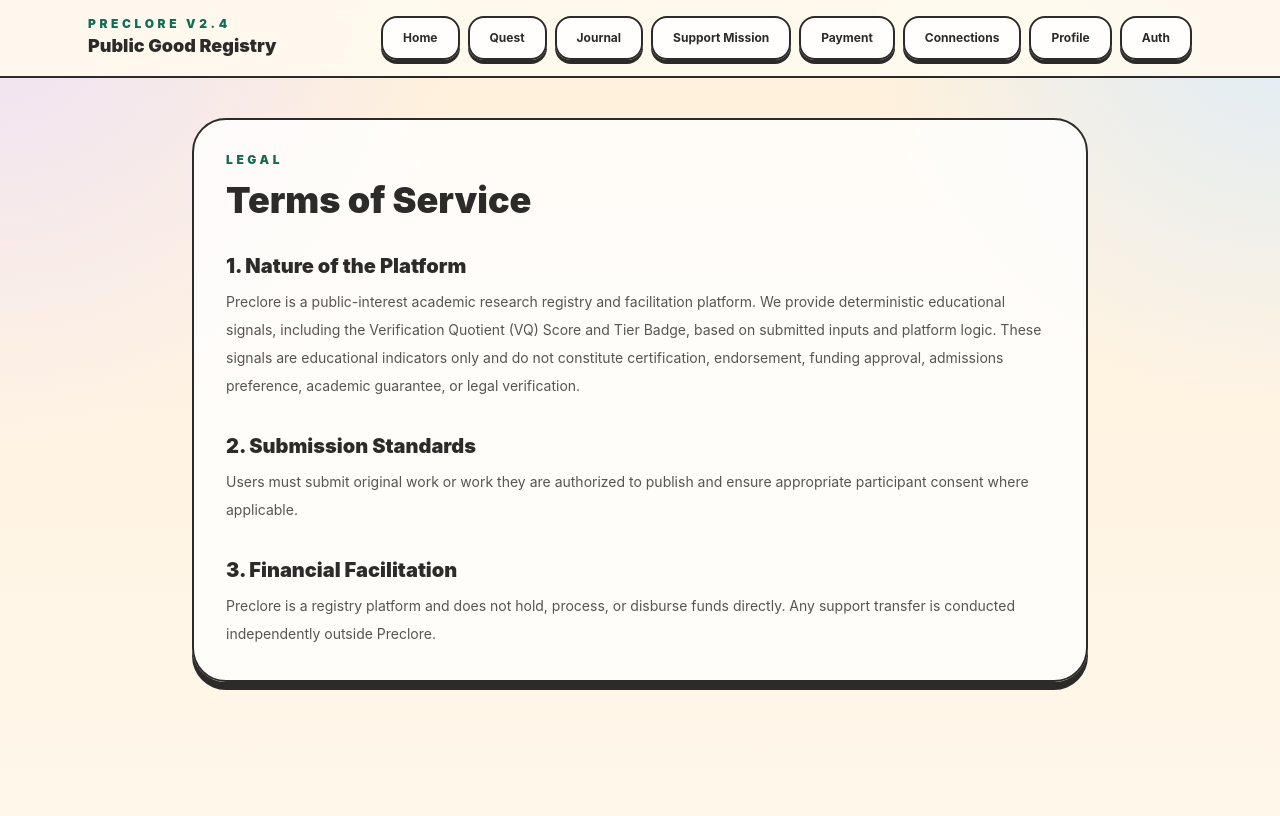
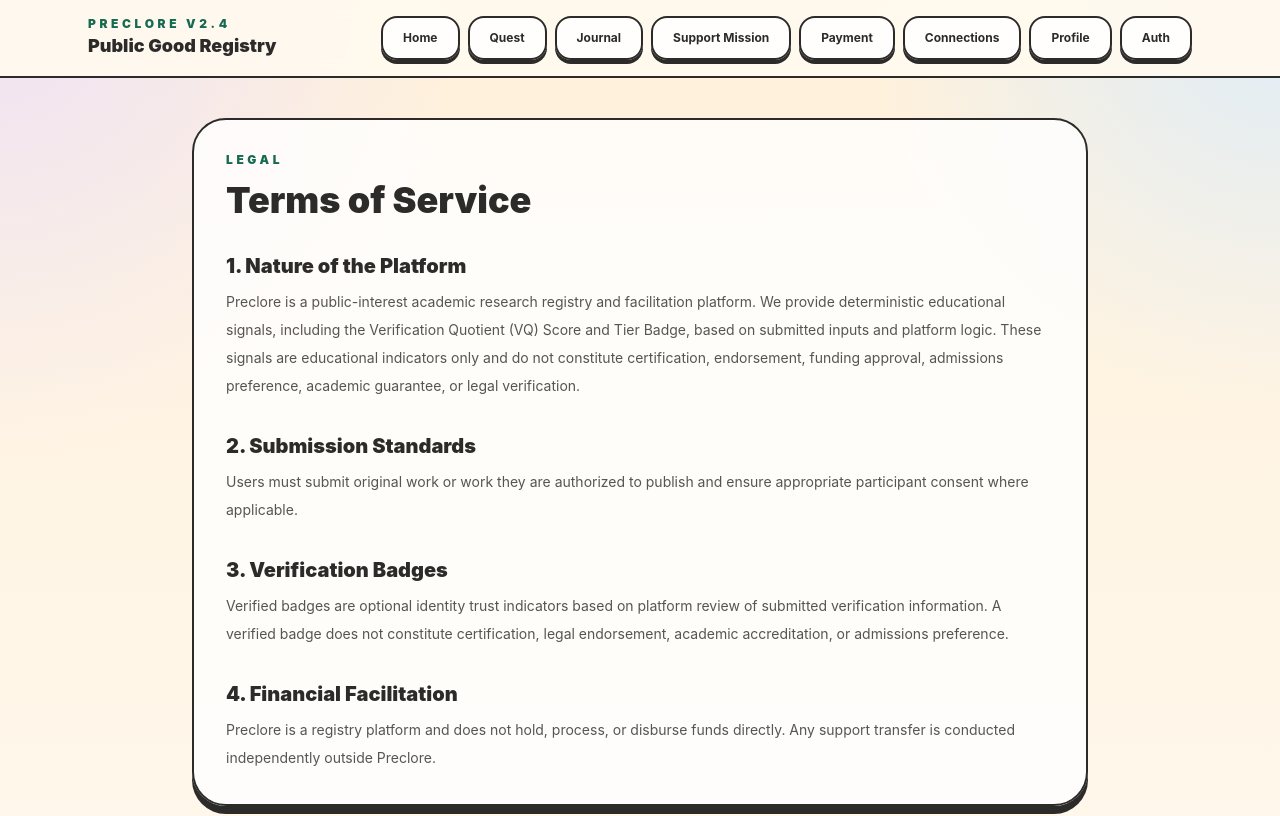
Before and after one commit to sai69692011-wq/Preclore, a Next.js app: page /terms in a window 1280 px wide. Shown: the top 816 px of the page. Built offline with nearby package versions, Linux system fonts and the light colour scheme; no server answers.

Commit message:
Update section titles and descriptions in terms page

```diff
--- a/app/terms/page.jsx
+++ b/app/terms/page.jsx
@@ -31,7 +31,15 @@ export default function TermsPage() {
         </section>
 
         <section>
-          <h2 className="text-xl font-black text-ink">3. Financial Facilitation</h2>
+          <h2 className="text-xl font-black text-ink">3. Verification Badges</h2>
+          <p className="mt-2">
+            Verified badges are optional identity trust indicators based on platform review of submitted verification information.
+            A verified badge does not constitute certification, legal endorsement, academic accreditation, or admissions preference.
+          </p>
+        </section>
+
+        <section>
+          <h2 className="text-xl font-black text-ink">4. Financial Facilitation</h2>
           <p className="mt-2">
             Preclore is a registry platform and does not hold, process, or disburse funds directly.
             Any support transfer is conducted independently outside Preclore.
```
